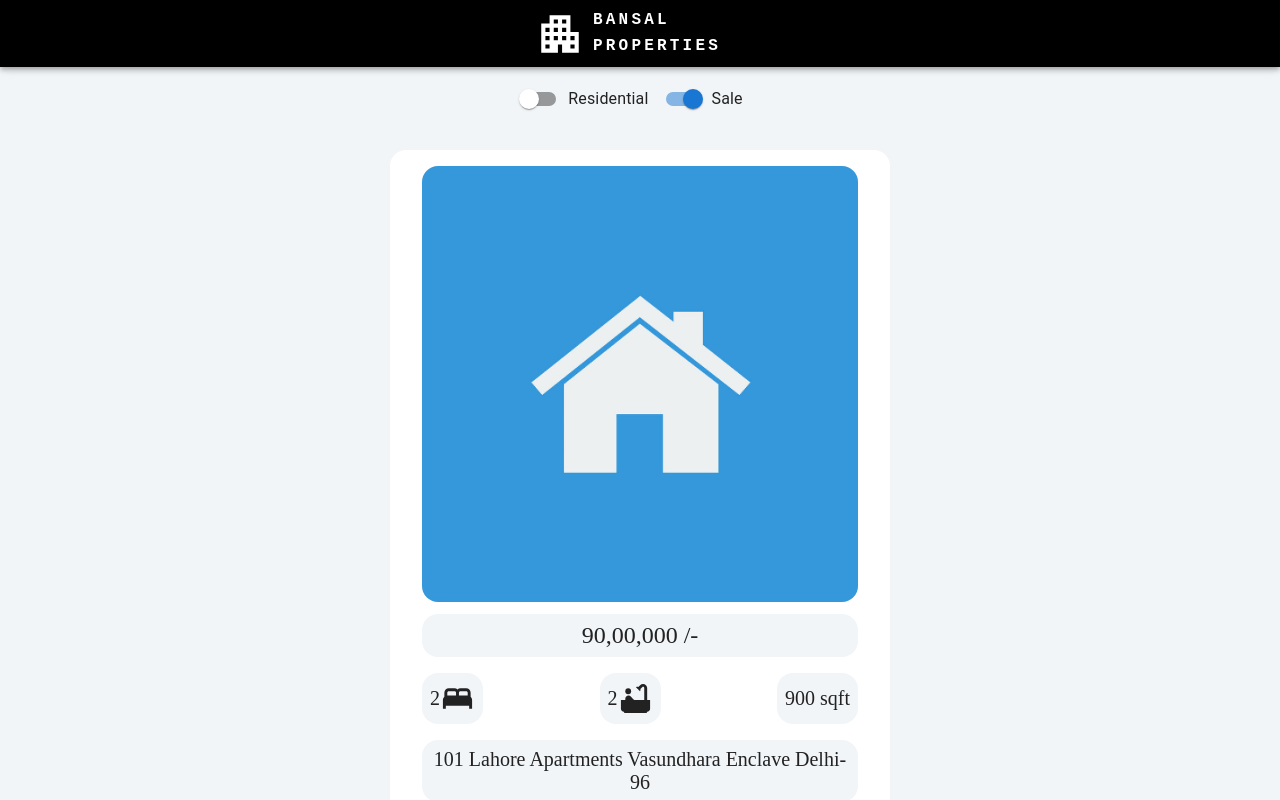
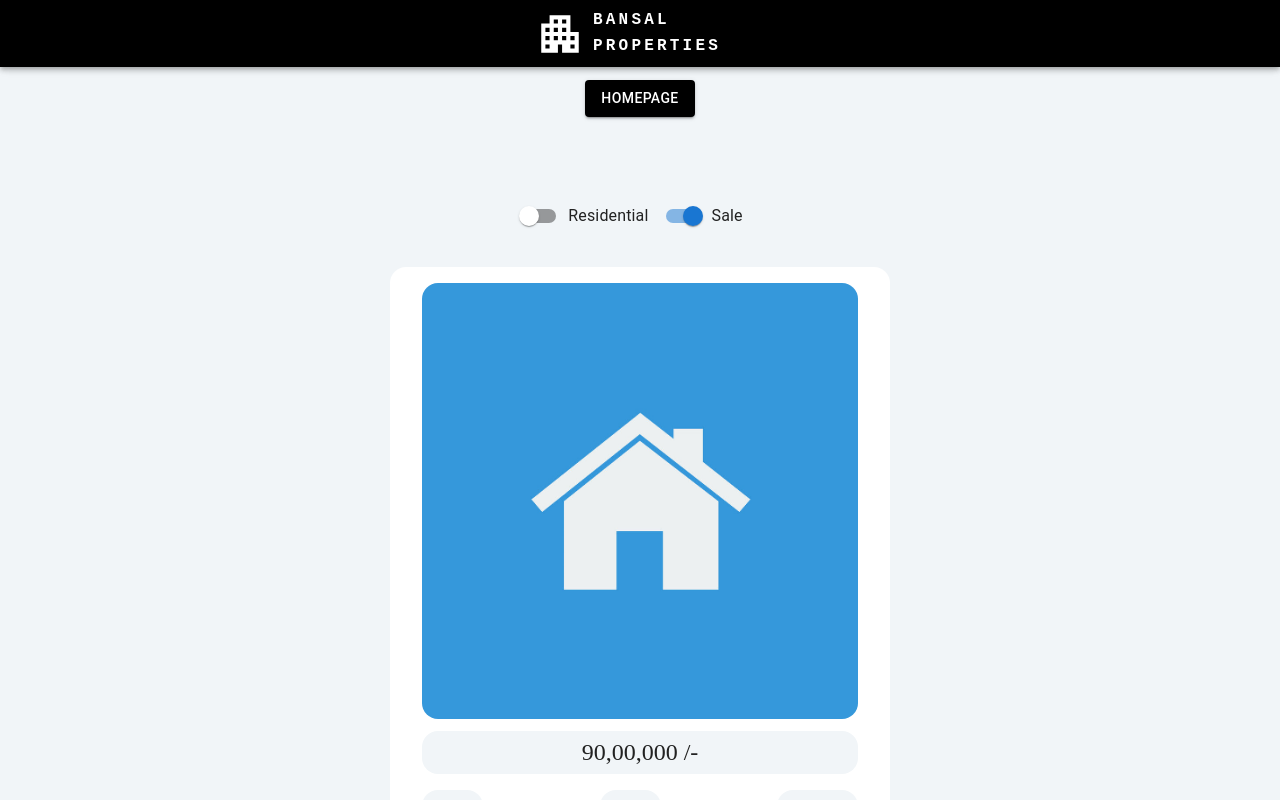
Before and after one commit to Dhananjhay/BansalProperties, a React (Create React App) app in the folder frontend/: page / in a window 1280 px wide. Both pictures are taken after a click on the button "LISTINGS". Shown: the top 800 px of the page. Built offline with nearby package versions, Linux system fonts and the light colour scheme; the HTML template or start-up script is replaced by a standard one.

Commit message:
fixed layout

```diff
--- a/frontend/src/App.css
+++ b/frontend/src/App.css
@@ -1,13 +1,13 @@
 .center {
     position: absolute;
     left: 50%;
-    top: 50%;
-    transform: translate(-50%,-50%);
+    top: 45%;
+    transform: translate(-50%,-57%);
 }
 
 @media all and (max-height: 800px) and (min-height: 300px) {
     .center{
-        top: 135%
+        top: 175%;
     }
 }
 @media all and (max-height: 800px) and (min-height: 400px) {
@@ -27,7 +27,7 @@
 }
 @media all and (max-height: 800px) and (min-height: 700px) {
     .center{
-        top: 60%
+        top: 60%;
     }
 }
 
@@ -36,6 +36,7 @@
     border-radius: 1rem;
     width: 90vw;
     max-width: 1170px;
+    margin-bottom: 2rem;
 }
 
 .introduction {
--- a/frontend/src/App.js
+++ b/frontend/src/App.js
@@ -6,6 +6,7 @@ import DrawerAppBar from './Components/DrawerAppBar';
 import Form from './Pages/Form';
 import Listings from './Pages/Listings'
 import Introduction from './Pages/Introduction';
+import { Button } from '@mui/material';
 
 function App() {
 
@@ -16,6 +17,26 @@ function App() {
       <DrawerAppBar
       setOption={setOption}
       />
+      {
+        option !== ''
+        ?
+        <div style={{
+          marginTop: '5rem',
+          textAlign:'center',
+        }}>
+         <Button
+         variant='contained'
+         onClick={()=> setOption('')}
+         sx={{
+          backgroundColor:'black'
+         }}
+         >
+          HOMEPAGE
+        </Button>
+        </div>
+        :
+        null
+      }
       {
         option === 'SELL/RENT'
         ?
--- a/frontend/src/Pages/Listings.js
+++ b/frontend/src/Pages/Listings.js
@@ -128,21 +128,20 @@ const Listings = () => {
             {address}
             </p>
             <div className='listButtons'>
-            <Button variant='contained'
-            sx={{
-              marginTop: '1rem',
-              fontSize: '20px'
-            }}
-            onClick={()=> handleClickOpen(id)}
-            >Interested
-            </Button>
-
             <Button variant='contained' sx={{
               marginTop: '1rem',
               fontSize: '20px',
               backgroundColor: available ? 'green' : 'red'
             }}>{available ? 'Available' : lease ? 'Sold' : 'Rented'}
             </Button>
+              <Button variant='contained'
+              sx={{
+                marginTop: '1rem',
+                fontSize: '20px'
+              }}
+              onClick={()=> handleClickOpen(id)}
+              >Interested
+              </Button>
               </div>
           </div>
           )
```
